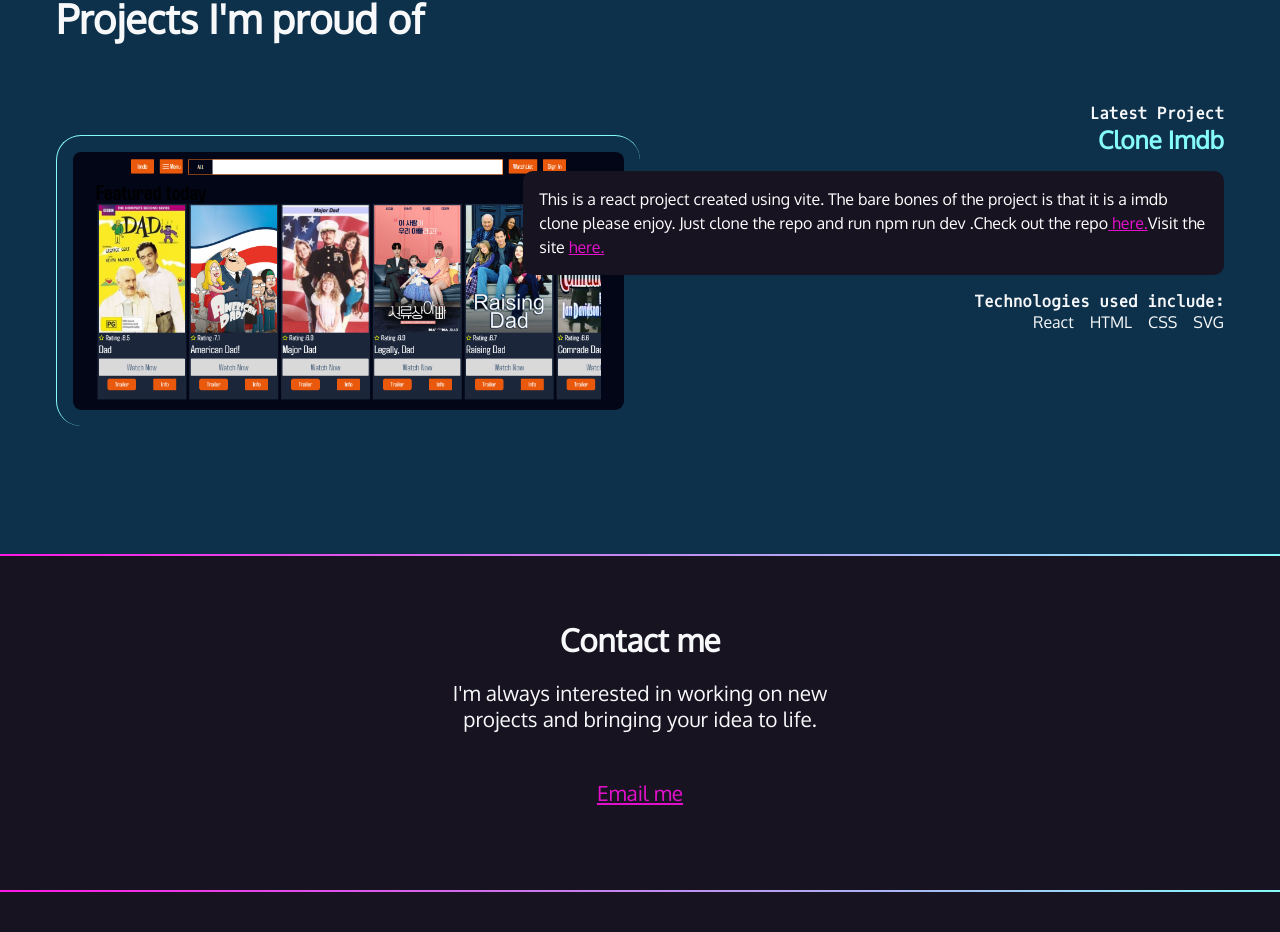
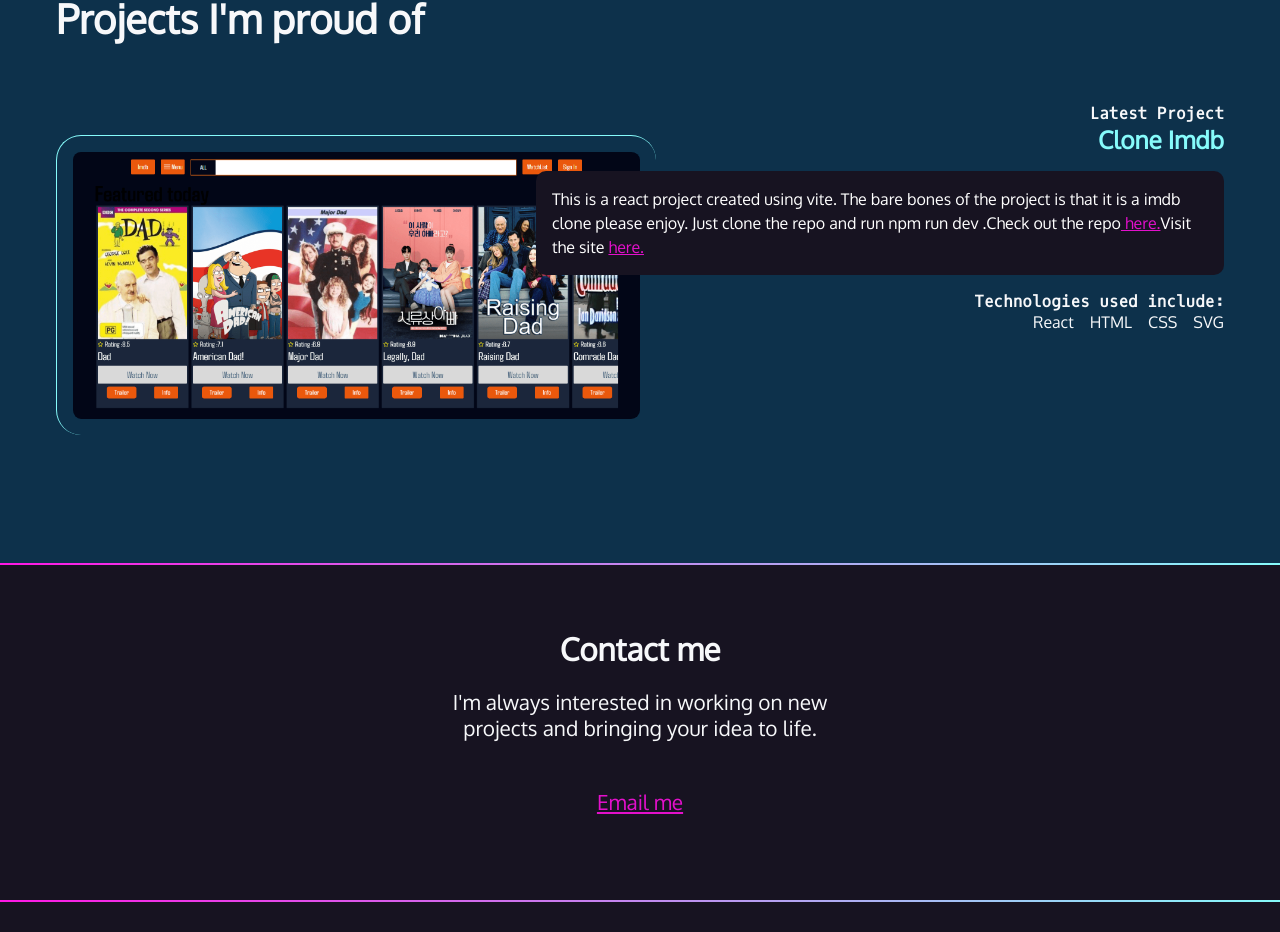
Before and after one commit to Nexus-coder/portfolio_page, a React (Vite) app: page / in a window 1280 px wide. Shown: the part 815-1747 px from the top of the page. Built offline with nearby package versions, Linux system fonts and the light colour scheme.

Commit message:
improved image

```diff
--- a/src/App.css
+++ b/src/App.css
@@ -243,6 +243,9 @@
 }
 
 #projects img {
+  height: 300px;
+  width: 600px;
+  object-fit: cover;
   margin: 2rem 0 4rem 0;
   padding: 1rem;
   border-left: 1px solid var(--aqua);
--- a/src/Project.jsx
+++ b/src/Project.jsx
@@ -19,7 +19,7 @@
                             <li>SVG</li>
                         </ul>
                     </div>
-                    <img className="project-image" src="/imdb.png"
+                    <img className="project-image" src="/imdb-min.png"
                         alt="Screenshot Imdb" />
                 </article>
             </section>
```
Also changed, not shown: public/imdb-min.png (added), public/imdb.png (deleted).
